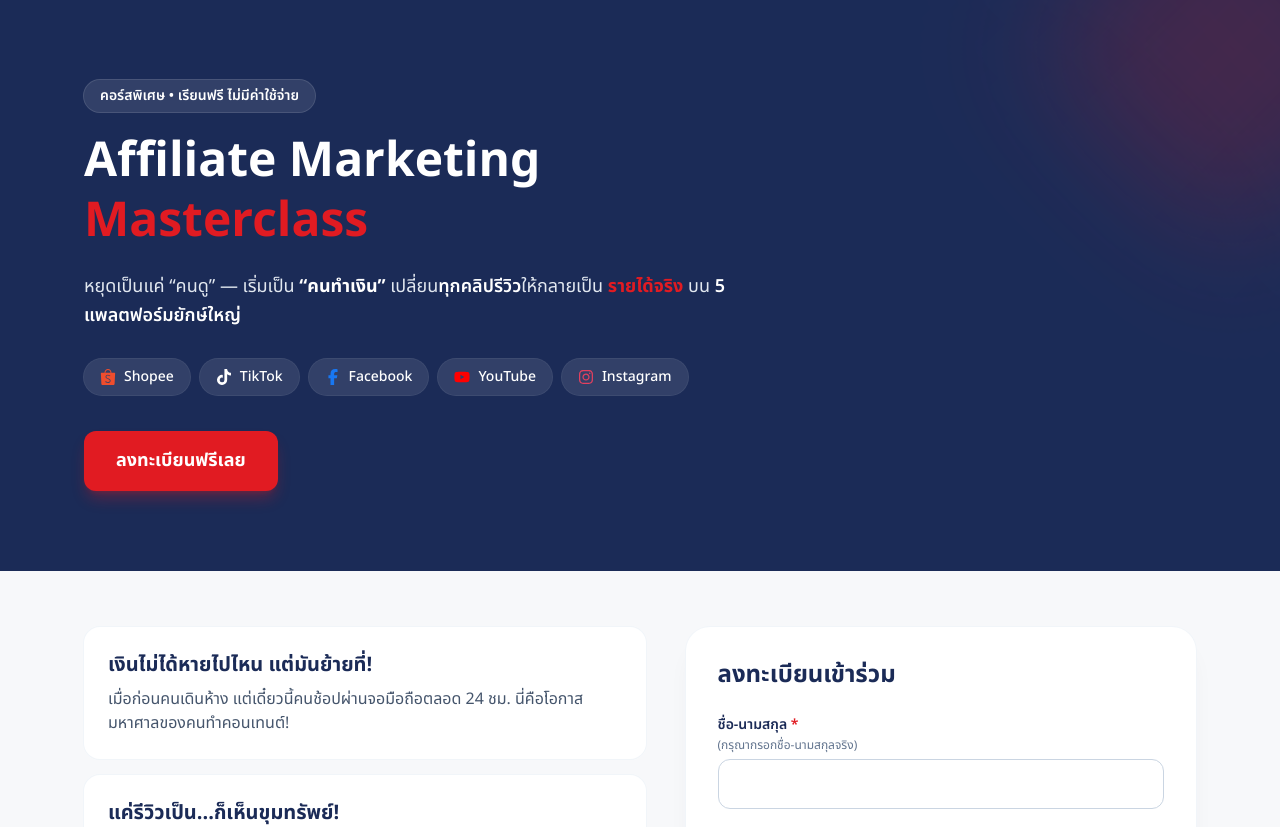
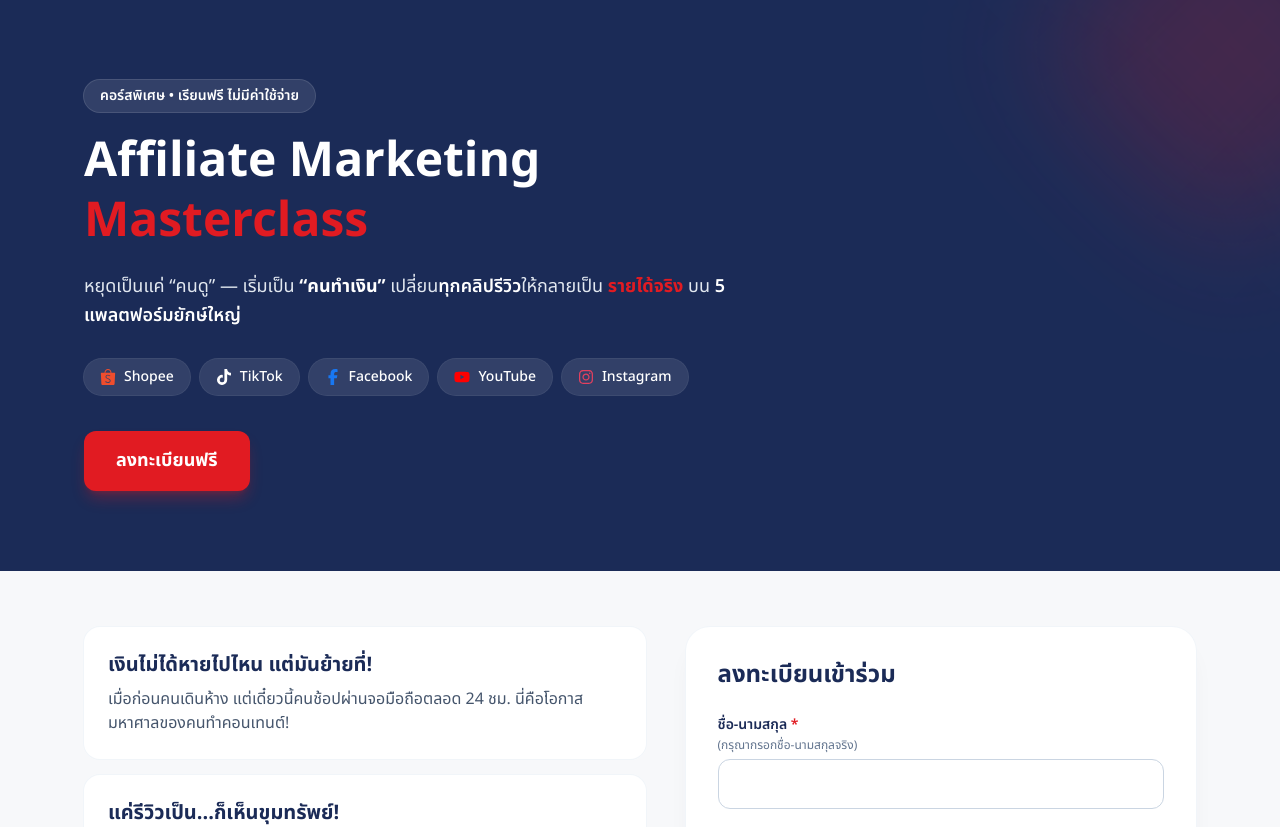
Before and after one commit to samatc-rrc/nuron, a Next.js app: page / in a window 1280 px wide. Shown: the top 827 px of the page. Built offline with nearby package versions, Linux system fonts and the light colour scheme; a web font is replaced by a local one.

Commit message:
copy: hero CTA to ลงทะเบียนฟรี

```diff
--- a/app/page.tsx
+++ b/app/page.tsx
@@ -58,7 +58,7 @@
             href="#register"
             className="mt-9 inline-block rounded-xl bg-nuron-red px-8 py-4 text-lg font-bold text-white shadow-lg shadow-nuron-red/30 transition hover:bg-nuron-red-dark"
           >
-            ลงทะเบียนฟรีเลย
+            ลงทะเบียนฟรี
           </a>
         </div>
       </section>
```
